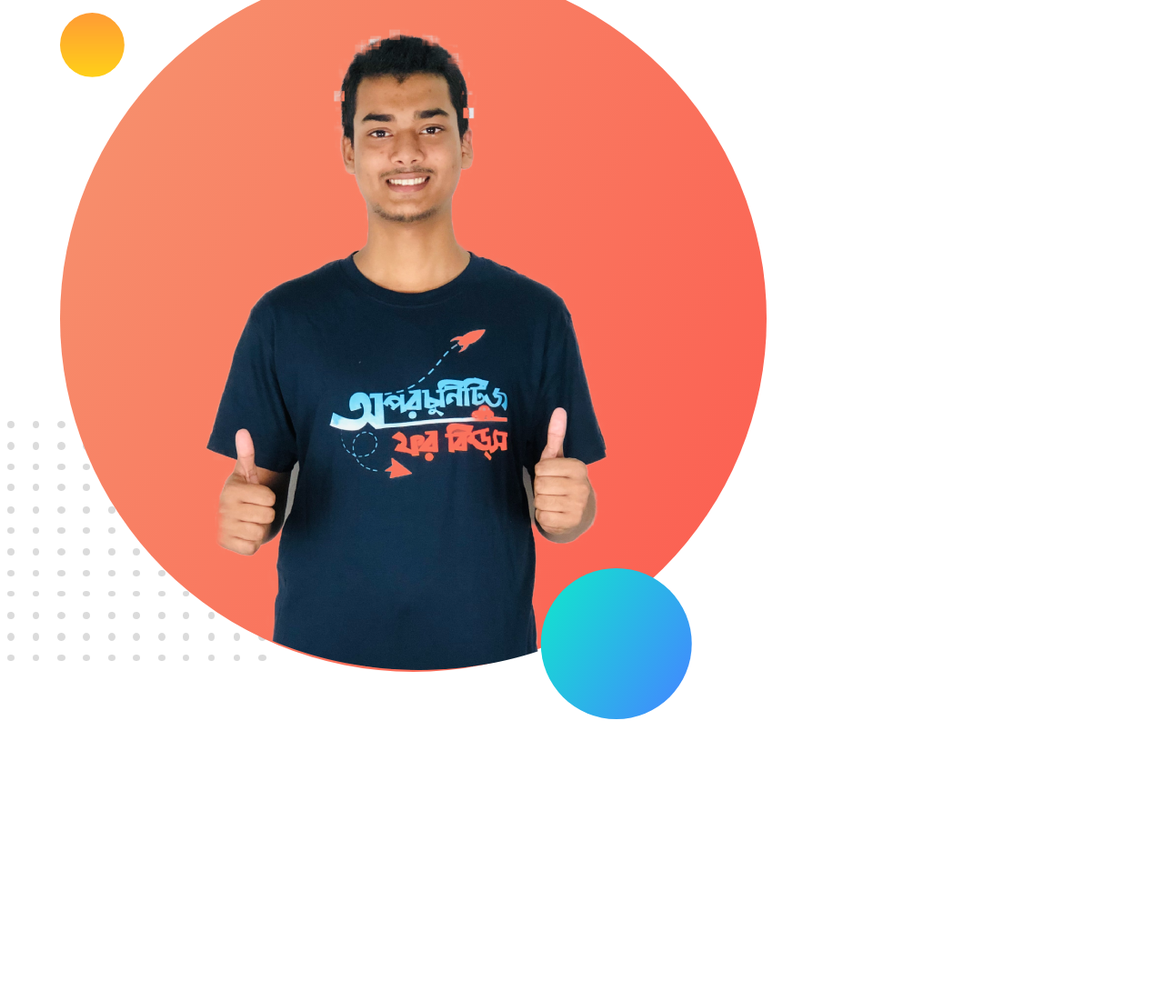
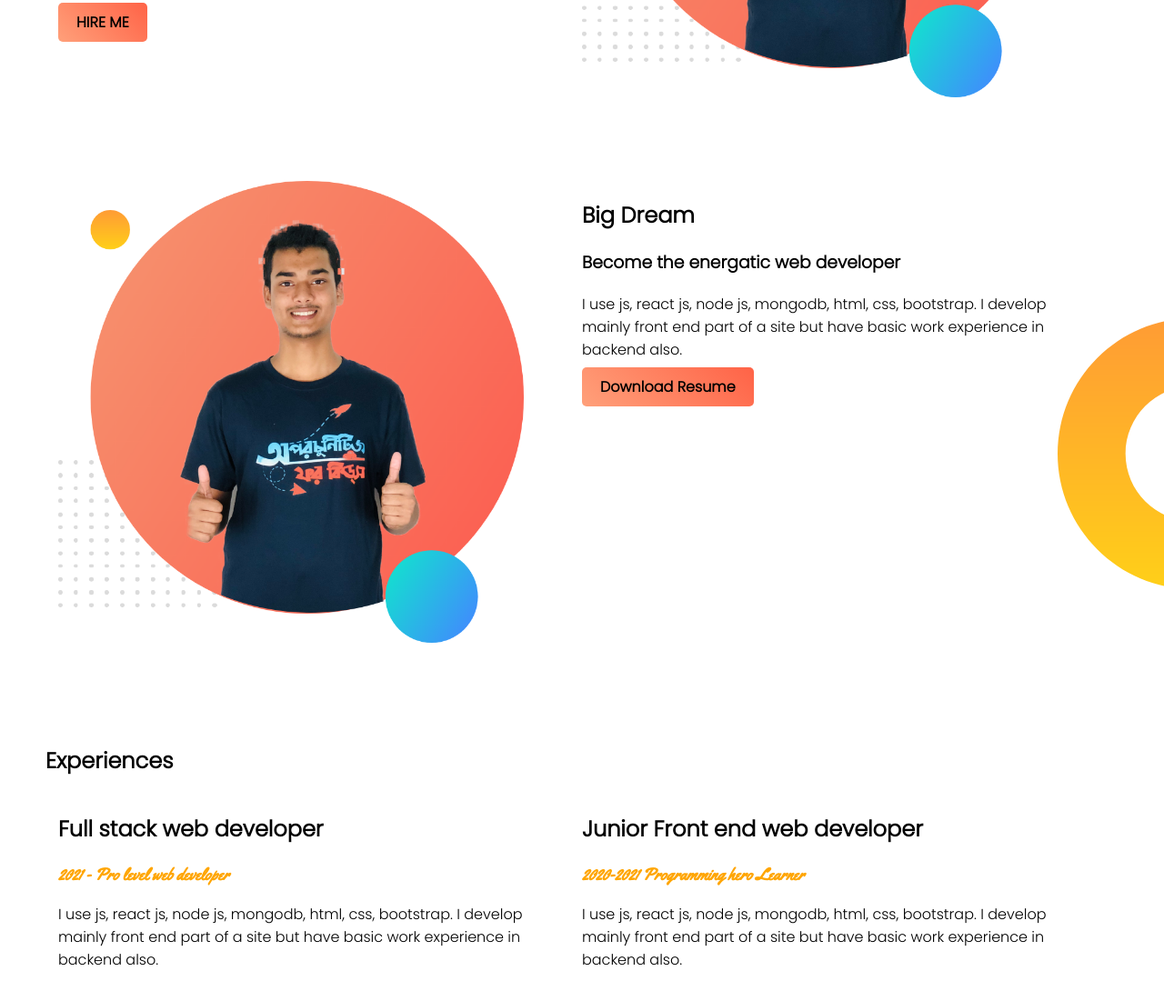
Before and after one commit to AnisIslam/web-portfolio, a plain HTML site: page index.html in a window 1280 px wide. Shown: the part 401-1502 px from the top of the page at 91% size. Before the commit the page ends 1199 px from the top, so only its background shows below. Drawn offline with Linux system fonts and the light colour scheme.

Commit message:
exciting portfolio

```diff
--- a/index.html
+++ b/index.html
@@ -7,21 +7,67 @@
     <title>Anisul Islam</title>
     <link rel="preconnect" href="https://fonts.gstatic.com">
     <link href="https://fonts.googleapis.com/css2?family=Poppins:wght@300&display=swap" rel="stylesheet">
+    <link rel="preconnect" href="https://fonts.gstatic.com">
+    <link href="https://fonts.googleapis.com/css2?family=Yellowtail&display=swap" rel="stylesheet">
     <link rel="stylesheet" href="style.css">
 </head>
 
 <body>
-    <section>
-        <div>
+    <section class="top-bannar">
+        <div class="half-width">
             <h1>Welcome to</h1>
-            <h1><span class="name-highlight">Anisul's</span> site</h1>
+            <h1><span class="orange-highlight">Anisul's</span> site</h1>
             <h3>World-class professional full stack web developer</h3>
-            <p>I use js, react js, node js, mongodb, html, css, bootstrap. I develop mainly front end part of a site but
+            <p>I use js, react js, node js, mongodb, html, css, bootstrap. I develop mainly front end part of
+                a site but
                 have basic work experience in backend also. </p>
+            <a class="link-button" target="_blank"
+                href="https://www.linkedin.com/in/mohammad-anisul-islam-77b353137/">HIRE ME</a>
         </div>
-       <div class="half-width">
-        <img src="Images/Anis.png" alt="">
-       </div>
+        <div class="half-width">
+            <img src="Images/Anis.png" alt="">
+        </div>
+
+    </section>
+
+    <section class="dream-area">
+        <div class="half-width">
+            <img src="Images/Anis.png" alt="">
+        </div>
+        <div class="half-width">
+            <h2>Big Dream</h2>
+            <h3>Become the energatic web developer</h3>
+            <p>I use js, react js, node js, mongodb, html, css, bootstrap. I develop mainly front end part of
+                a site but
+                have basic work experience in backend also. </p>
+            <a class="link-button" target="_blank"
+                href="https://github.com/AnisIslam/web-portfolio/blob/main/index.html">Download Resume</a>
+        </div>
+    </section>
+    <section class="experience-width">
+        <h2 class="experience">Experiences</h2>
+        <div class="half-width">
+            <h2>Full stack web developer</h2>
+            <h3 class="orange-highlight">2021 - Pro level web developer</h3>
+            <p>
+                I use js, react js, node js, mongodb, html, css, bootstrap. I develop mainly front end part of
+                a site but
+                have basic work experience in backend also.
+            </p>
+        </div>
+
+        <div class="half-width">
+            <h2>Junior Front end web developer</h2>
+            <h3 class="orange-highlight">2020-2021 Programming hero Learner</h3>
+            <p>
+                I use js, react js, node js, mongodb, html, css, bootstrap. I develop mainly front end part of
+                a site but
+                have basic work experience in backend also.
+            </p>
+
+
+        </div>
+
 
     </section>
 </body>
--- a/style.css
+++ b/style.css
@@ -1,13 +1,48 @@
 body{
+    margin:0;
     font-family: 'Poppins', sans-serif;
 }
 h1{
     font-size: 50px;
 }
-.name-highlight{
+.experience{
+   margin-left: 50px;
+}
+.orange-highlight{
     color: orange;
+    font-family: 'Yellowtail', cursive;
+    /* font-size: 50px; */
 }
 .half-width{
-    width: 20%;
+    width: 40%;
     float: left;
+    margin-left: 5%;
 }
+.half-width img{
+    width: 100%;
+}
+.top-bannar{
+    background-repeat: no-repeat;
+    background-image: url("Images/top-banner.png");
+}
+section{
+    height: 500px;
+    padding-bottom: 100px;
+}
+.link-button{
+    text-decoration: none;
+    background-image: linear-gradient(45deg, lightsalmon, tomato);
+    padding: 10px 20px;
+    border-radius: 5px;
+    color: black;
+    font-weight: bold;
+
+}
+.dream-area{
+    background-image: url("Images/dream-bg.png");
+    background-repeat: no-repeat;
+    background-position: right;
+
+
+
+}
```
